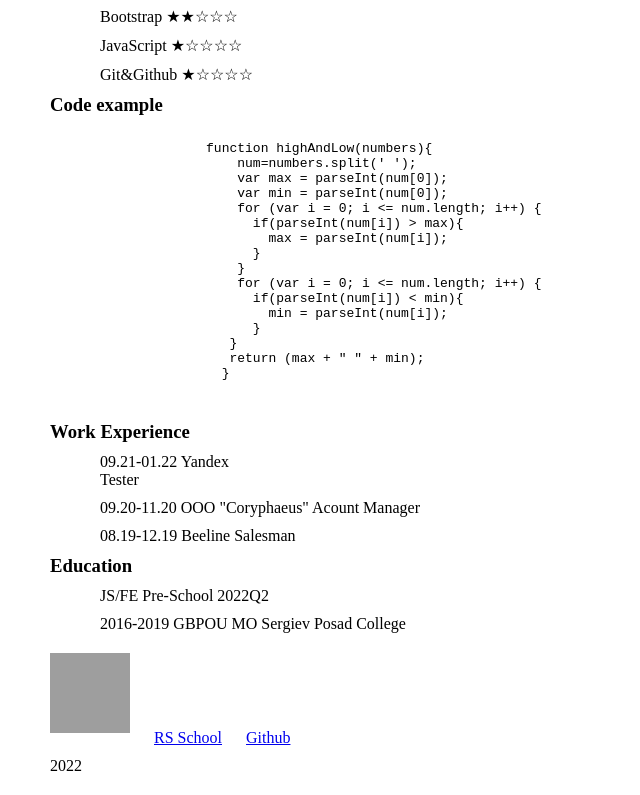
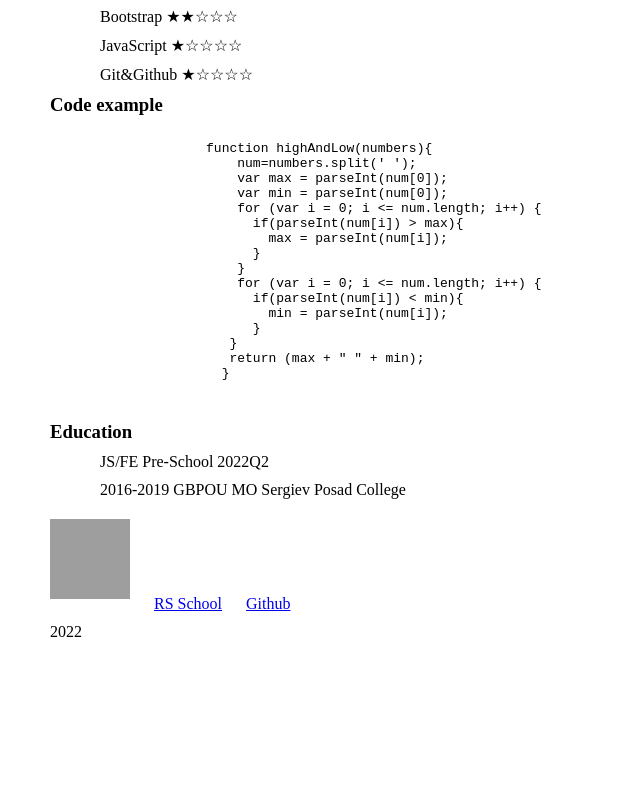
Before and after one commit to YuminaSo/rsschool-cv, a plain HTML site: page index.html in a window 1280 px wide. Shown: the part 495-1290 px from the top of the page, without its empty margins (0-640 px from the left). After the commit the page ends 1156 px from the top, so only its background shows below. Drawn offline with Linux system fonts and the light colour scheme; grey boxes are pictures that could not be loaded.

Commit message:
Update index.html

```diff
--- a/index.html
+++ b/index.html
@@ -75,16 +75,6 @@
         </div>
     </section>
     <section>
-        <div class="workexperience">
-            <h3>Work Experience</h3>
-            <ul>
-                <li>09.21-01.22 Yandex <br> Tester</li>
-                <li>09.20-11.20 OOO "Coryphaeus" Acount Manager</li>
-                <li>08.19-12.19 Beeline Salesman</li>
-            </ul>
-        </div>
-    </section>
-    <section>
         <div class="education">
             <h3>Education</h3>
             <ul>
```
